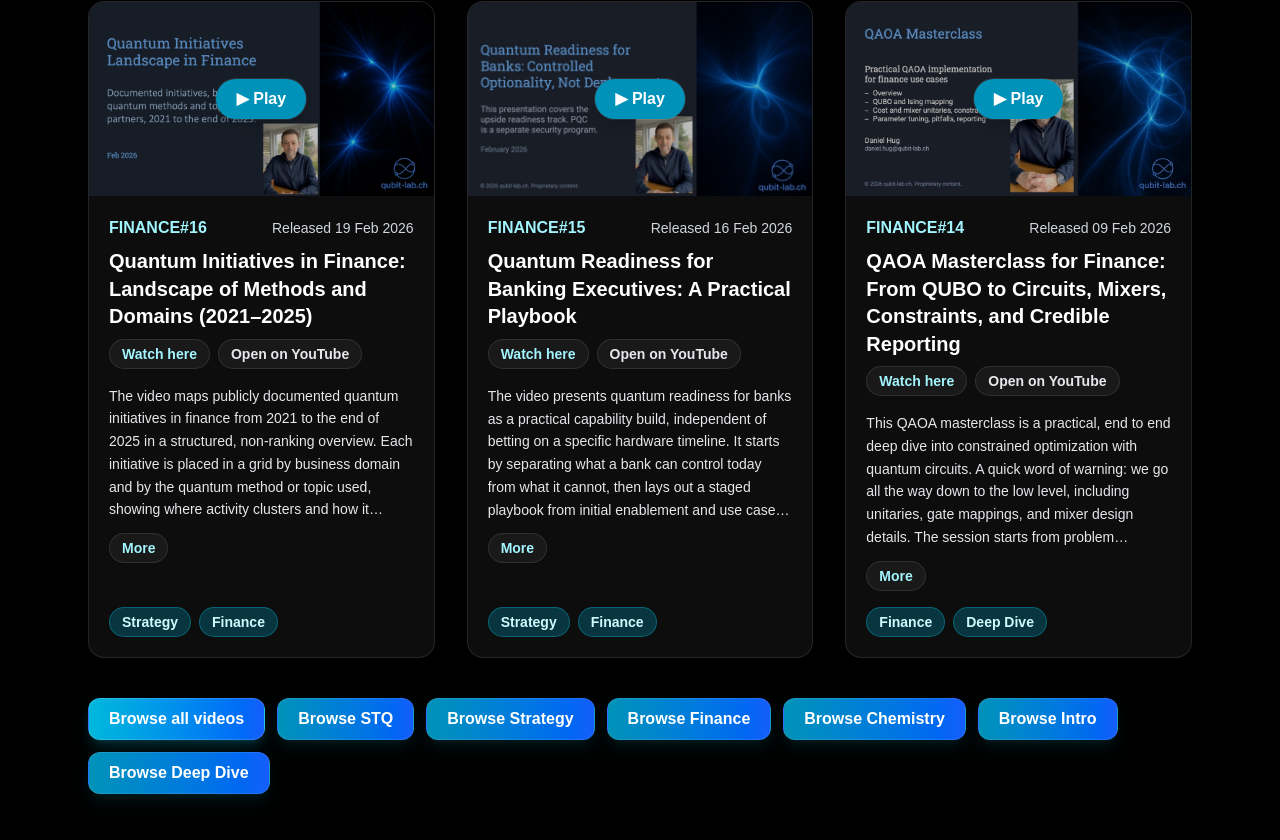
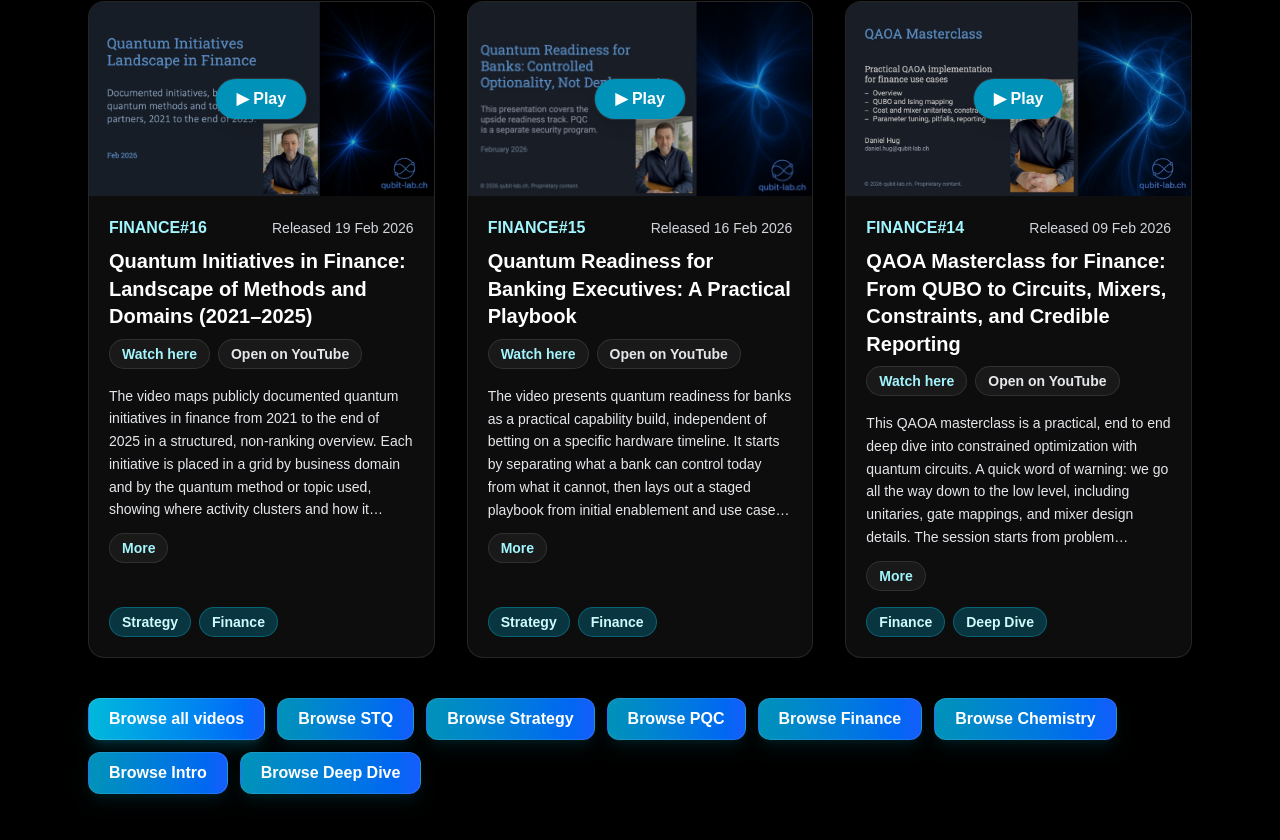
Before and after one commit to DanielMarkusHug/qubit-lab, a Next.js app: page / in a window 1280 px wide. Shown: the part 2363-3203 px from the top of the page. Built offline with nearby package versions, Linux system fonts and the light colour scheme.

Commit message:
commercial

```diff
--- a/src/app/page.tsx
+++ b/src/app/page.tsx
@@ -61,11 +61,11 @@ export default function Home() {
   const sectionButtons = useMemo(() => {
     const unique = new Set<string>();
     for (const v of videos) (v.bins ?? []).forEach((b) => unique.add(b));
-    const ordered = ["STQ", "Strategy", "Finance", "Chemistry", "Intro", "Deep Dive"].filter((b) =>
-      unique.has(b)
+    const ordered = ["STQ", "Strategy", "PQC", "Finance", "Chemistry", "Intro", "Deep Dive"].filter(
+      (b) => unique.has(b)
     );
     return ["All", ...ordered];
-  }, []);
+    }, []);
 
   return (
     <main className="relative min-h-screen text-white">
```
